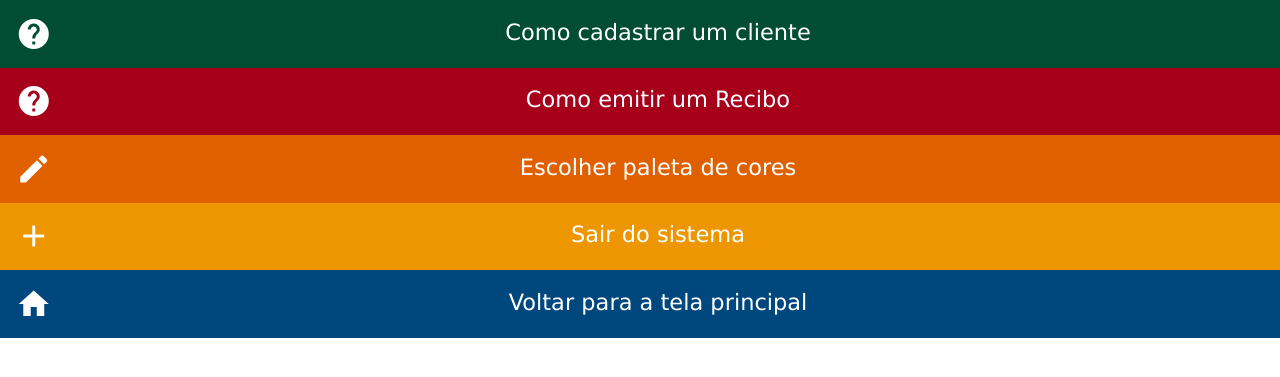
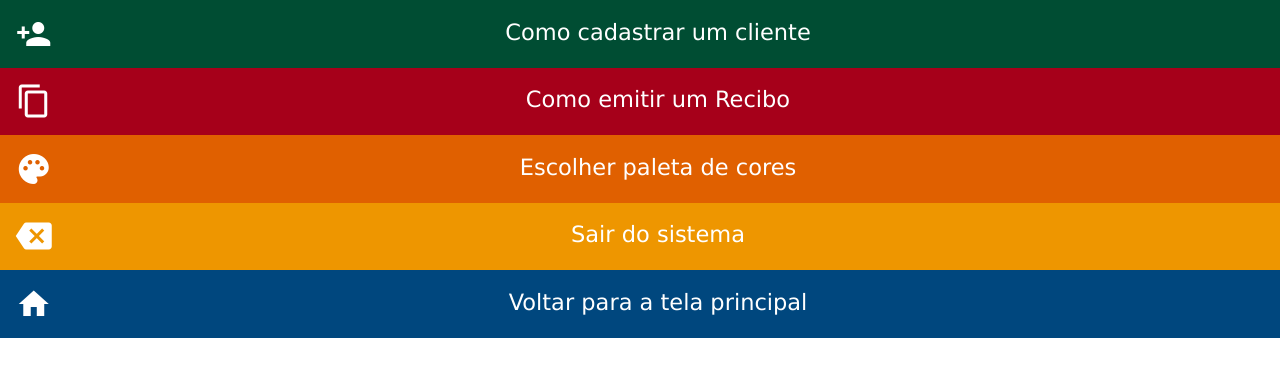
Before and after one commit to renatolidiaguerra/LidiaGuerraPsico_Recibos, a PHP site: page /aju.php in a window 1280 px wide. Shown: the top 377 px of the page. Run offline with PHP 8.4, Linux system fonts and the light colour scheme.

Commit message:
alterado icones de botoes diversos (ajuda)

```diff
--- a/aju.php
+++ b/aju.php
@@ -14,27 +14,27 @@
 
 	<a 	id="botao_a"
 		href="ajuCadastro.php">
-		<i class="material-icons w3-xxlarge w3-cell-middle w3-left">help</i>
+		<i class="material-icons w3-xxlarge w3-cell-middle w3-left">person_add</i>
 
 		Como cadastrar um cliente
 	</a>
 
 	<a 	id="botao_b"
 		href="ajuRecibo.php">
-		<i class="material-icons w3-xxlarge w3-cell-middle w3-left">help</i>
+		<i class="material-icons w3-xxlarge w3-cell-middle w3-left">content_copy</i>
 
 		Como emitir um Recibo
 	</a>
 
 	<a 	id="botao_c"
 		href="ajuPaleta.php">
-		<i class="material-icons w3-xxlarge w3-cell-middle w3-left">edit</i>
+		<i class="material-icons w3-xxlarge w3-cell-middle w3-left">palette</i>
 		Escolher paleta de cores
 	</a>
 
 	<a 	id="botao_d"
 		href="usu_logout.php">
-		<i class="material-icons w3-xxlarge w3-cell-middle w3-left">add</i>
+		<i class="material-icons w3-xxlarge w3-cell-middle w3-left">backspace</i>
 		Sair do sistema
 	</a>
 
```
